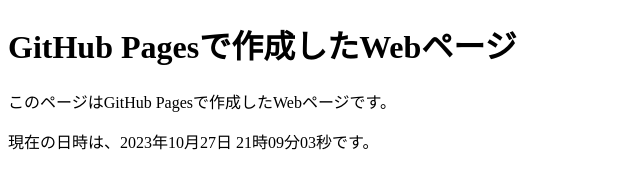
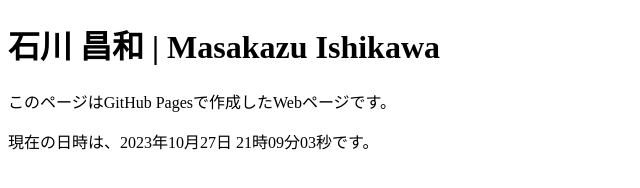
Before and after one commit to amufaamo/Masakazu_Ishikawa, a plain HTML site: page index.html in a window 1280 px wide. Shown: the whole page, without its empty margins (0-640 px from the left). Drawn offline with Linux system fonts and the light colour scheme.

Commit message:
Update index.html

```diff
--- a/index.html
+++ b/index.html
@@ -2,10 +2,10 @@
 <html lang="ja">
 <head>
   <meta charset="UTF-8">
-  <title>GitHub Pages</title>
+  <title>石川 昌和 | Masakazu Ishikawa</title>
 </head>
 <body>
-  <h1>GitHub Pagesで作成したWebページ</h1>
+  <h1>石川 昌和 | Masakazu Ishikawa</h1>
   <p>このページはGitHub Pagesで作成したWebページです。</p>
   <p>現在の日時は、2023年10月27日 21時09分03秒です。</p>
 </body>
```
